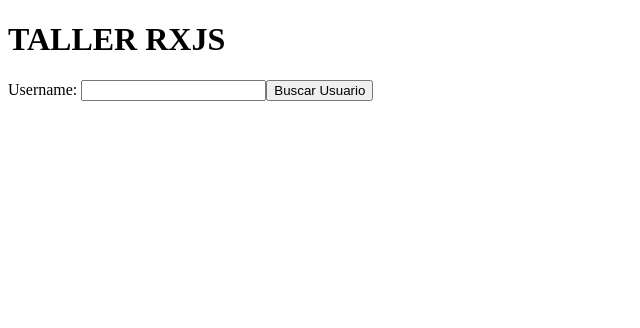
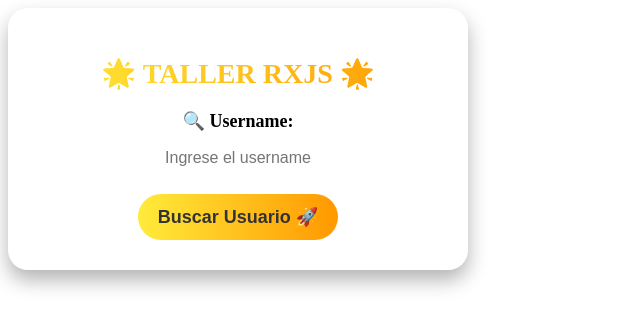
Before and after one commit to KillerZeus666/TallerRXJS, an Angular app in the folder TallerRXJS/: page / in a window 1280 px wide. Shown: the top 328 px of the page, without its empty margins (0-640 px from the left). Built offline with nearby package versions, Linux system fonts and the light colour scheme.

Commit message:
Disenio Improvisado

```diff
--- a/TallerRXJS/src/app/app.component.css
+++ b/TallerRXJS/src/app/app.component.css
@@ -0,0 +1,122 @@
+/* Estilos generales */
+body {
+    font-family: 'Poppins', sans-serif;
+    background: linear-gradient(135deg, #ff6f61, #ff3b2f, #c31432);
+    color: white;
+    display: flex;
+    justify-content: center;
+    align-items: center;
+    height: 100vh;
+    margin: 0;
+  }
+
+  /* Contenedor principal */
+  .container {
+    background: rgba(255, 255, 255, 0.15);
+    padding: 30px;
+    border-radius: 20px;
+    box-shadow: 0px 10px 20px rgba(0, 0, 0, 0.3);
+    width: 400px;
+    text-align: center;
+    backdrop-filter: blur(10px);
+    transition: transform 0.3s ease-in-out;
+  }
+
+  .container:hover {
+    transform: scale(1.05);
+  }
+
+  /* Título */
+  h1 {
+    font-size: 28px;
+    margin-bottom: 20px;
+    background: linear-gradient(90deg, #ffeb3b, #ff9800);
+    -webkit-background-clip: text;
+    -webkit-text-fill-color: transparent;
+    font-weight: bold;
+  }
+
+  /* Formulario */
+  form {
+    display: flex;
+    flex-direction: column;
+    align-items: center;
+  }
+
+  label {
+    font-size: 18px;
+    font-weight: bold;
+  }
+
+  input {
+    width: 90%;
+    padding: 12px;
+    margin-top: 5px;
+    border: none;
+    border-radius: 25px;
+    font-size: 16px;
+    text-align: center;
+    outline: none;
+    transition: 0.3s;
+  }
+
+  input:focus {
+    box-shadow: 0px 0px 10px rgba(255, 255, 255, 0.8);
+  }
+
+  /* Botón */
+  button {
+    background: linear-gradient(90deg, #ffeb3b, #ff9800);
+    color: #333;
+    border: none;
+    padding: 12px 20px;
+    margin-top: 15px;
+    cursor: pointer;
+    border-radius: 25px;
+    font-size: 18px;
+    font-weight: bold;
+    transition: 0.3s ease-in-out;
+  }
+
+  button:hover {
+    background: linear-gradient(90deg, #ff9800, #ffeb3b);
+    transform: scale(1.1);
+  }
+
+  /* Información del usuario */
+  .user-info {
+    margin-top: 20px;
+    padding: 15px;
+    background: rgba(255, 255, 255, 0.25);
+    border-radius: 15px;
+    box-shadow: 0px 5px 15px rgba(255, 255, 255, 0.2);
+    animation: fadeIn 0.5s ease-in-out;
+  }
+
+  /* Animación */
+  @keyframes fadeIn {
+    from {
+      opacity: 0;
+      transform: translateY(-10px);
+    }
+    to {
+      opacity: 1;
+      transform: translateY(0);
+    }
+  }
+
+  /* Mensaje de error */
+  .error-message {
+    color: #ffeb3b;
+    font-weight: bold;
+    margin-top: 10px;
+    animation: shake 0.3s ease-in-out;
+  }
+
+  @keyframes shake {
+    0% { transform: translateX(0); }
+    25% { transform: translateX(-5px); }
+    50% { transform: translateX(5px); }
+    75% { transform: translateX(-5px); }
+    100% { transform: translateX(0); }
+  }
--- a/TallerRXJS/src/app/app.component.html
+++ b/TallerRXJS/src/app/app.component.html
@@ -1,17 +1,19 @@
-<h1>TALLER RXJS</h1>
-<div>
+<div class="container">
+  <h1>🌟 TALLER RXJS 🌟</h1>
   <form #form="ngForm" (ngSubmit)="searchUser()">
-    <label for="username">Username: </label>
-    <input type="text" [(ngModel)]="txUser" name="username" required>
-    <button type="submit">Buscar Usuario</button>
+    <label for="username">🔍 Username:</label>
+    <input type="text" [(ngModel)]="txUser" name="username" required placeholder="Ingrese el username">
+    <button type="submit">Buscar Usuario 🚀</button>
   </form>
 
   <ng-container *ngIf="usuario">
-    <p>ID: {{ usuario.id }}</p>
-    <p>Nombre: {{ usuario.firstName }}</p>
-    <p>Username: {{ usuario.username }}</p>
-    <p>Email: {{ usuario.email }}</p>
+    <div class="user-info">
+      <p><strong>ID:</strong> {{ usuario.id }}</p>
+      <p><strong>Nombre:</strong> {{ usuario.firstName }}</p>
+      <p><strong>Username:</strong> {{ usuario.username }}</p>
+      <p><strong>Email:</strong> {{ usuario.email }}</p>
+    </div>
   </ng-container>
 
-  <p *ngIf="usuarioNoEncontrado" style="color: red;">Usuario no encontrado</p>
+  <p *ngIf="usuarioNoEncontrado" class="error-message">⚠️ Usuario no encontrado ⚠️</p>
 </div>
```
